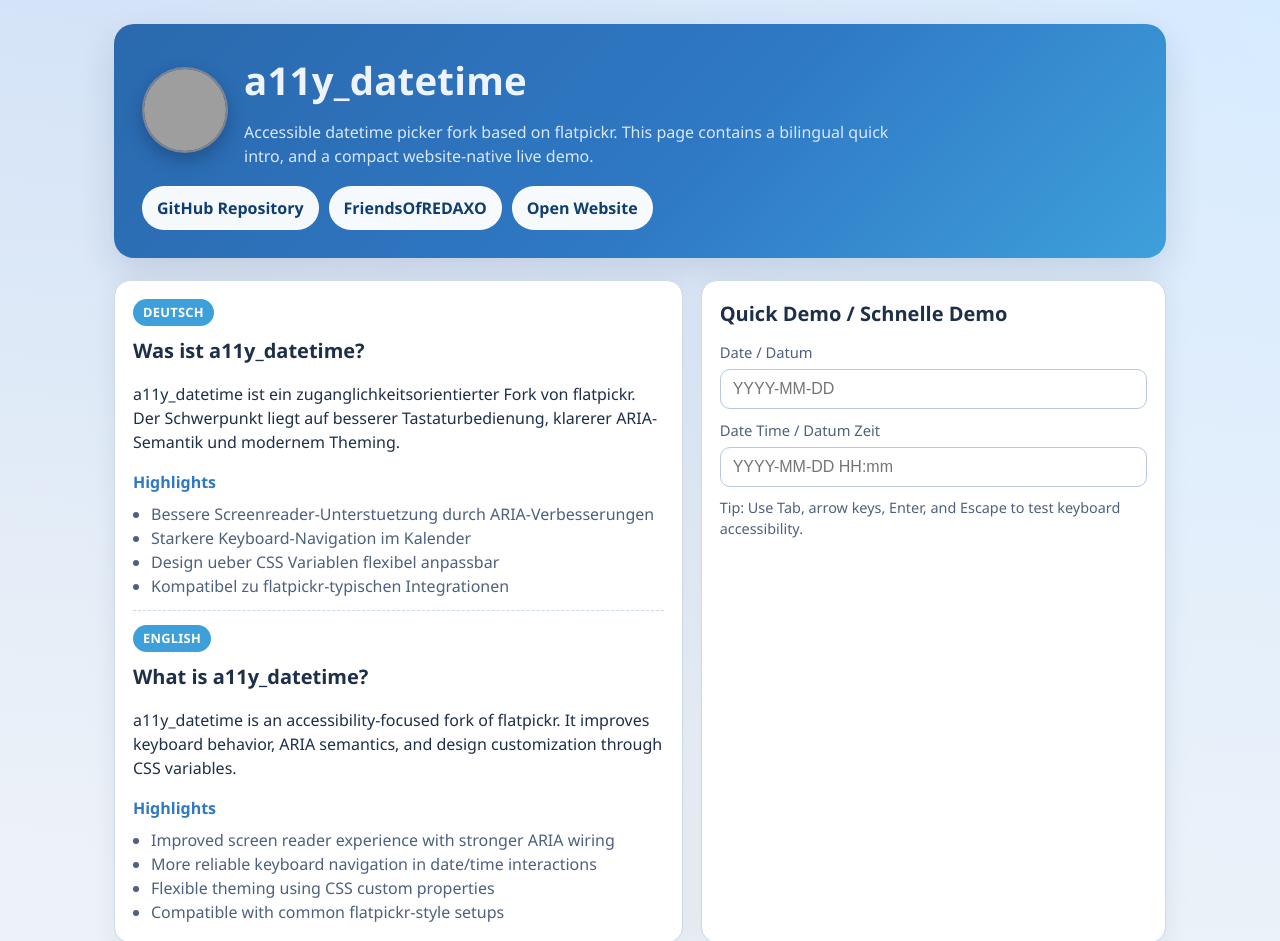
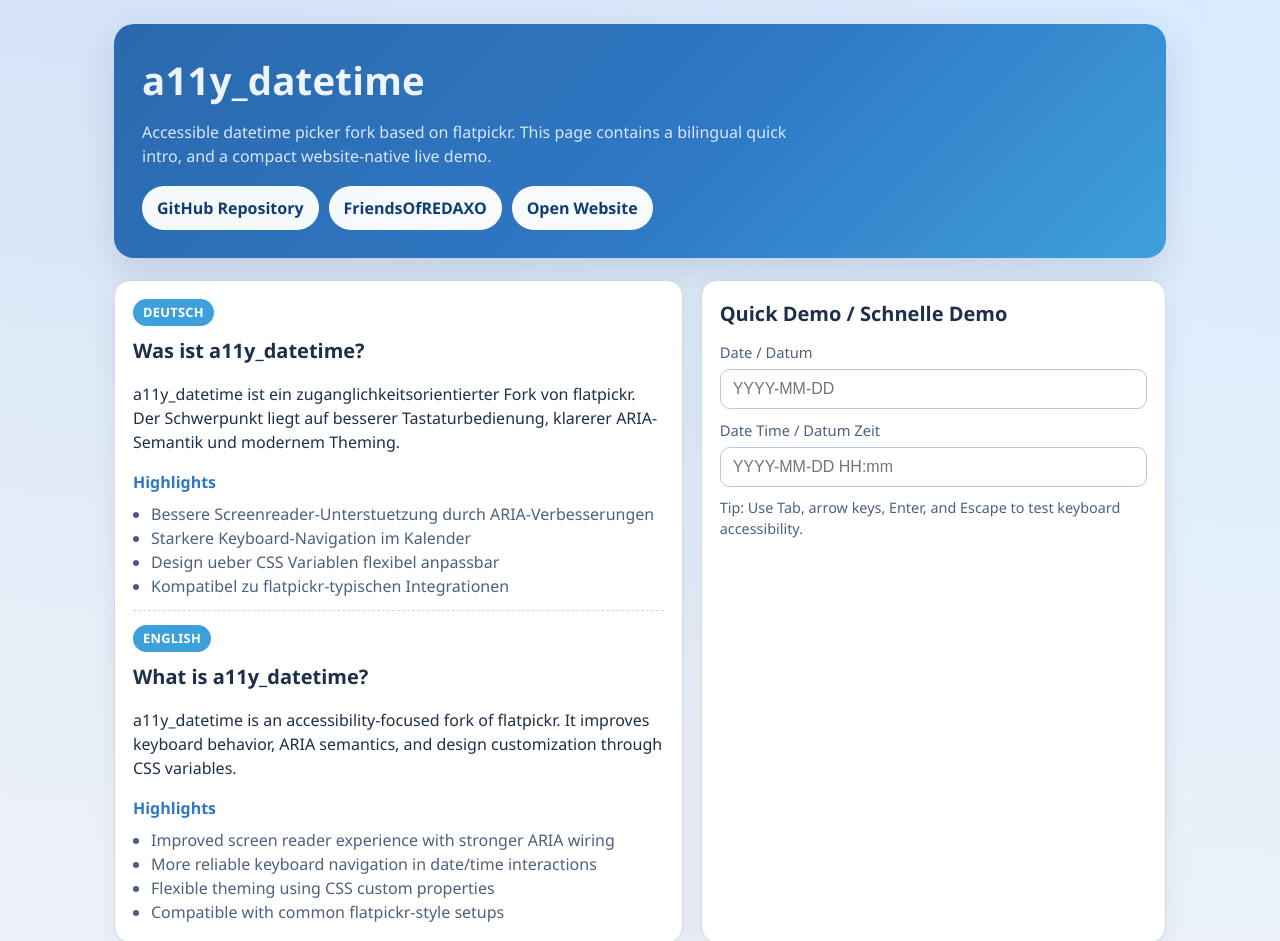
Before and after one commit to FriendsOfREDAXO/a11y_datetime, a website built with Vite: page index.template.html in a window 1280 px wide. Shown: the top 941 px of the page. Built offline with nearby package versions, Linux system fonts and the light colour scheme; grey boxes are pictures that could not be loaded.

Commit message:
docs: keep full demo design unified without logo

```diff
--- a/index.template.html
+++ b/index.template.html
@@ -85,27 +85,6 @@
       border-radius: 20px;
       padding: 28px;
       box-shadow: var(--shadow);
-    }
-
-    .hero-top {
-      display: flex;
-      gap: 16px;
-      align-items: center;
-      flex-wrap: wrap;
-    }
-
-    .hero-logo {
-      width: 86px;
-      height: 86px;
-      border-radius: 50%;
-      border: 2px solid rgba(255, 255, 255, 0.4);
-      object-fit: cover;
-      background: #233453;
-      box-shadow: 0 8px 18px rgba(13, 34, 72, 0.35);
-    }
-
-    .hero-copy {
-      flex: 1 1 280px;
     }
 
     .hero h1 {
@@ -417,10 +396,6 @@
         border-radius: 12px;
       }
 
-      .hero-logo {
-        width: 74px;
-        height: 74px;
-      }
     }
 
     @media (prefers-reduced-motion: reduce) {
@@ -442,21 +417,11 @@
   <a class="skip-link" href="#main-content">Direkt zum Inhalt springen</a>
   <main id="main-content" class="shell" tabindex="-1">
     <section class="hero">
-      <div class="hero-top">
-        <img
-          class="hero-logo"
-          src="https://raw.githubusercontent.com/FriendsOfREDAXO/friendsofredaxo.github.io/assets/v2/FOR-badge-dark-rgb.png"
-          alt="Friends of REDAXO Logo"
-          loading="lazy"
-        />
-        <div class="hero-copy">
-          <h1>a11y_datetime</h1>
-          <p>
-            Accessible datetime picker fork based on flatpickr. This page contains a bilingual quick intro,
-            and a compact website-native live demo.
-          </p>
-        </div>
-      </div>
+      <h1>a11y_datetime</h1>
+      <p>
+        Accessible datetime picker fork based on flatpickr. This page contains a bilingual quick intro,
+        and a compact website-native live demo.
+      </p>
       <div class="links">
         <a href="https://github.com/FriendsOfREDAXO/a11y_datetime" target="_blank" rel="noopener noreferrer">GitHub Repository</a>
         <a href="https://friendsofredaxo.github.io" target="_blank" rel="noopener noreferrer">FriendsOfREDAXO</a>
```
